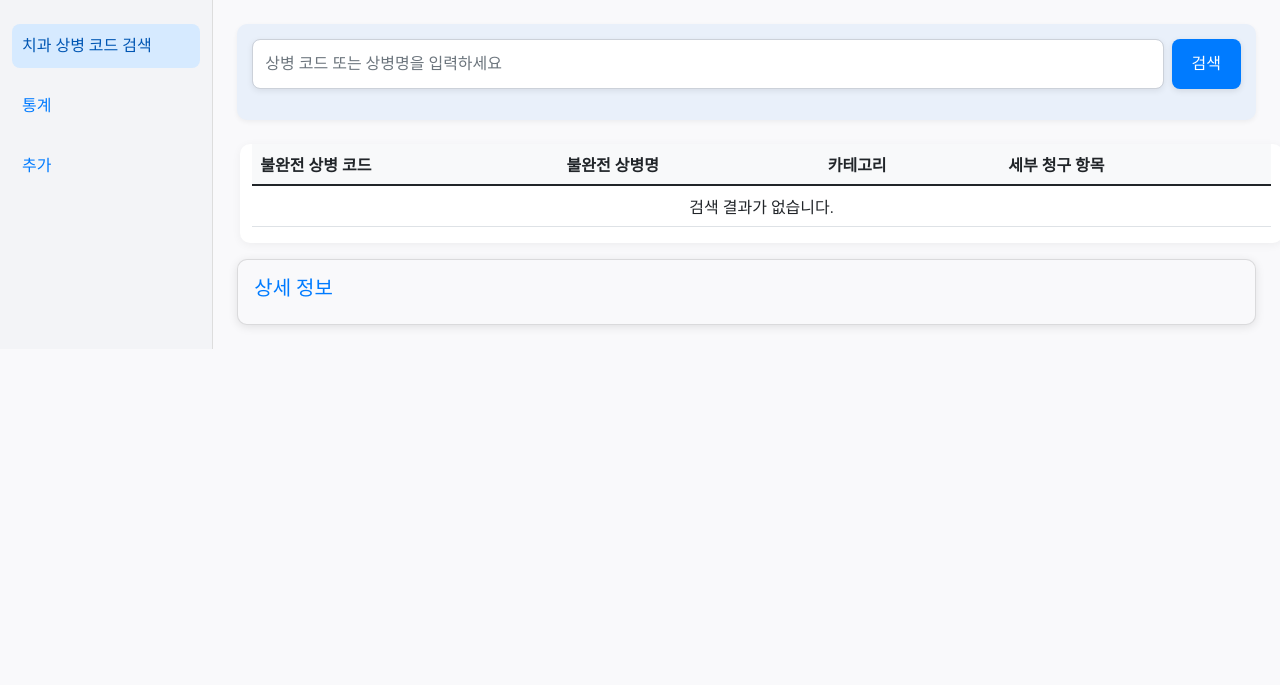
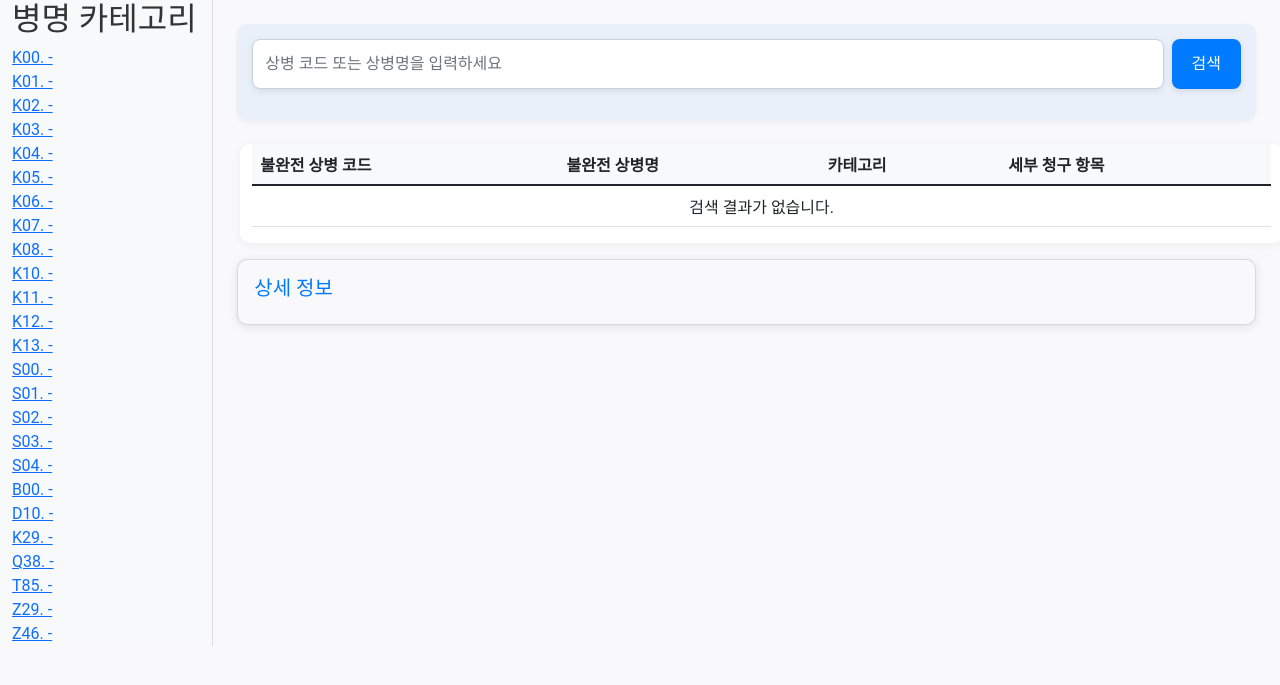
Before and after one commit to oxorudo/dental-diagnosis-finder, a Django app: page / in a window 1280 px wide. Shown: the top 685 px of the page. Run offline with Django 5.2, Linux system fonts and the light colour scheme; data comes from the database, SQL or seed files in the repository.

Commit message:
사이드바 토대 및 클릭 기능 구현

```diff
--- a/Django/search/templates/search.html
+++ b/Django/search/templates/search.html
@@ -13,19 +13,36 @@
 <body>
   <div class="container-fluid">
     <div class="row">
-        <!-- Sidebar -->
-        <nav class="col-md-2 sidebar py-4">
-            <ul class="nav flex-column">
-                <li class="nav-item mb-3">
-                    <a class="nav-link active" href="#">치과 상병 코드 검색</a>
-                </li>
-                <li class="nav-item mb-3">
-                    <a class="nav-link" href="#">통계</a>
-                </li>
-                <li class="nav-item">
-                    <a class="nav-link" href="#">추가</a>
-                </li>
-            </ul>
+        <!-- 왼쪽 드롭다운 메뉴 -->
+        <nav class="col-md-2 d-none d-md-block bg-light sidebar">
+            <div class="position-sticky">
+                <h2>병명 카테고리</h2>
+                <ul class="nav flex-column">
+                    {% for parent_code, parent_data in full_hierarchy.items %}
+                    <li>
+                        <a href="#" class="major-category" data-code="{{ parent_code }}">{{ parent_code }} - {{ parent_data.name }}</a>
+                        <ul style="display:none;">
+                            {% for middle_code, middle_data in parent_data.children.items %}
+                            <li>
+                                <a href="#" class="middle-category" data-code="{{ middle_code }}">{{ middle_code }} - {{ middle_data.name }}</a>
+                                {% if middle_data.children %}  {# 하위 분류가 있는 경우 #}
+                                <ul style="display:none;">
+                                    {% for sub_code, sub_data in middle_data.children.items %}
+                                    <li>
+                                        <a href="#" class="sub-category" data-code="{{ sub_code }}">{{ sub_code }} - {{ sub_data.name }}</a>
+                                    </li>
+                                    {% endfor %}
+                                </ul>
+                                {% endif %}
+                            </li>
+                            {% endfor %}
+                        </ul>
+                    </li>
+                    {% empty %}
+                    <li>카테고리가 없습니다</li>
+                    {% endfor %}
+                </ul>
+            </div>
         </nav>
 
         <!-- Main content -->
@@ -91,6 +108,45 @@
     <script src="https://cdn.jsdelivr.net/npm/bootstrap@5.1.3/dist/js/bootstrap.bundle.min.js"></script>
     <script>
         document.addEventListener('DOMContentLoaded', function () {
+            // 대분류 클릭 시 중분류 토글
+            const majorLinks = document.querySelectorAll('.major-category');
+
+            majorLinks.forEach(link => {
+                link.addEventListener('click', function (event) {
+                    event.preventDefault();
+                    const middleList = this.nextElementSibling;
+                    if (middleList && middleList.tagName === 'UL') {
+                        middleList.style.display = middleList.style.display === 'none' ? 'block' : 'none';
+                    }
+                });
+            });
+
+            // 중분류 클릭 시 하위분류 토글
+            const middleLinks = document.querySelectorAll('.middle-category');
+            middleLinks.forEach(link => {
+                link.addEventListener('click', function (event) {
+                    event.preventDefault();
+                    const subList = this.nextElementSibling;
+                    if (subList && subList.tagName === 'UL') {
+                        subList.style.display = subList.style.display === 'none' ? 'block' : 'none';
+                    }
+                });
+            });
+
+            // 항목 클릭 시 검색
+            const links = document.querySelectorAll('.major-category, .middle-category, .sub-category');
+
+            links.forEach(link => {
+                link.addEventListener('click', function (event) {
+                    event.preventDefault();
+                    const code = this.getAttribute('data-code');  // 선택된 항목의 코드 가져오기
+
+                    const searchInput = document.getElementById('search-input');
+                    searchInput.value = code;  // 검색창에 코드 입력
+                    this.closest('form').submit();  // 폼 제출 (자동 검색)
+                });
+            });
+
             const rows = document.querySelectorAll('#result-body tr');
 
             rows.forEach(row => {
--- a/Django/search/views.py
+++ b/Django/search/views.py
@@ -9,7 +9,7 @@ import difflib
 from search.apps import global_searcher,global_url
 from django.views.decorators.csrf import csrf_exempt
 from Django.search.utils.GoogleSheet import get_sheet_data
-
+import re
 
 # KoELECTRA 모델 및 토크나이저 로드
 model_name = "jhgan/ko-sroberta-multitask"
@@ -64,8 +64,8 @@ def get_disease_hierarchy():
     hierarchy = {}
 
     for claim in claims:
-        code = claim.incomplete_disease_code
-        name = claim.incomplete_disease_name
+        code = re.sub(r'\x08', '', claim.incomplete_disease_code.strip())
+        name = re.sub(r'\x08', '', claim.incomplete_disease_name.strip())
 
         if code.endswith(".~"):
             hierarchy[code] = {"name": name, "children": {}}
@@ -78,8 +78,8 @@ def get_middle_categories(hierarchy):
     middle_categories = {}
 
     for claim in claims:
-        code = claim.incomplete_disease_code
-        name = claim.incomplete_disease_name
+        code = re.sub(r'\x08', '', claim.incomplete_disease_code.strip())
+        name = re.sub(r'\x08', '', claim.incomplete_disease_name.strip())
 
         # 코드 길이 확인
         if len(code) < 2:
@@ -107,8 +107,8 @@ def get_sub_categories(middle_categories):
     claims = DentalClaim.objects.all()
 
     for claim in claims:
-        code = claim.incomplete_disease_code
-        name = claim.incomplete_disease_name
+        code = re.sub(r'\x08', '', claim.incomplete_disease_code.strip())
+        name = re.sub(r'\x08', '', claim.incomplete_disease_name.strip())
 
         # 하위분류 코드 확인 (숫자가 2자리 또는 3자리인 경우)
         if code.split(".")[-1].isdigit() and len(code.split(".")[-1]) in {2, 3}:
--- a/Django/static/styles.css
+++ b/Django/static/styles.css
@@ -15,6 +15,8 @@ body {
     background-color: #f3f4f7;
     height: 100%;
     border-right: 1px solid #ddd;
+    overflow-y: auto;
+
 }
 
 .sidebar .nav-link {
@@ -65,7 +67,8 @@ button.search-btn {
     border: none;
     box-shadow: 0 2px 6px rgba(0, 0, 0, 0.1);
     transition: background-color 0.3s ease;
-    white-space: nowrap; /* 텍스트 줄바꿈 방지 */
+    white-space: nowrap;
+    /* 텍스트 줄바꿈 방지 */
 }
 
 
@@ -89,6 +92,7 @@ button.search-btn:hover {
 
 .table tbody tr:hover {
     background-color: #f1f7ff;
+    cursor: pointer;
 }
 
 .table-body-wrapper {
@@ -125,12 +129,15 @@ button.search-btn:hover {
     background-color: #ffffff;
     border-radius: 10px;
     box-shadow: 0 2px 10px rgba(0, 0, 0, 0.05);
-    overflow: hidden; /* 테두리 내부에서 스크롤되는 효과를 위해 overflow 설정 */
+    overflow: hidden;
+    /* 테두리 내부에서 스크롤되는 효과를 위해 overflow 설정 */
 }
 
 .table-body-wrapper {
-    max-height: 300px; /* 테이블 본문에 대한 최대 높이 지정 */
-    overflow-y: auto; /* 세로 스크롤 허용 */
+    max-height: 300px;
+    /* 테이블 본문에 대한 최대 높이 지정 */
+    overflow-y: auto;
+    /* 세로 스크롤 허용 */
 }
 
 .table-body-wrapper::-webkit-scrollbar {
@@ -148,5 +155,6 @@ button.search-btn:hover {
     top: 0;
     background-color: #f8f9fa;
     box-shadow: 0 2px 10px rgba(0, 0, 0, 0.05);
-    z-index: 2; /* 헤더가 본문 위에 유지되도록 z-index 설정 */
+    z-index: 2;
+    /* 헤더가 본문 위에 유지되도록 z-index 설정 */
 }
```
